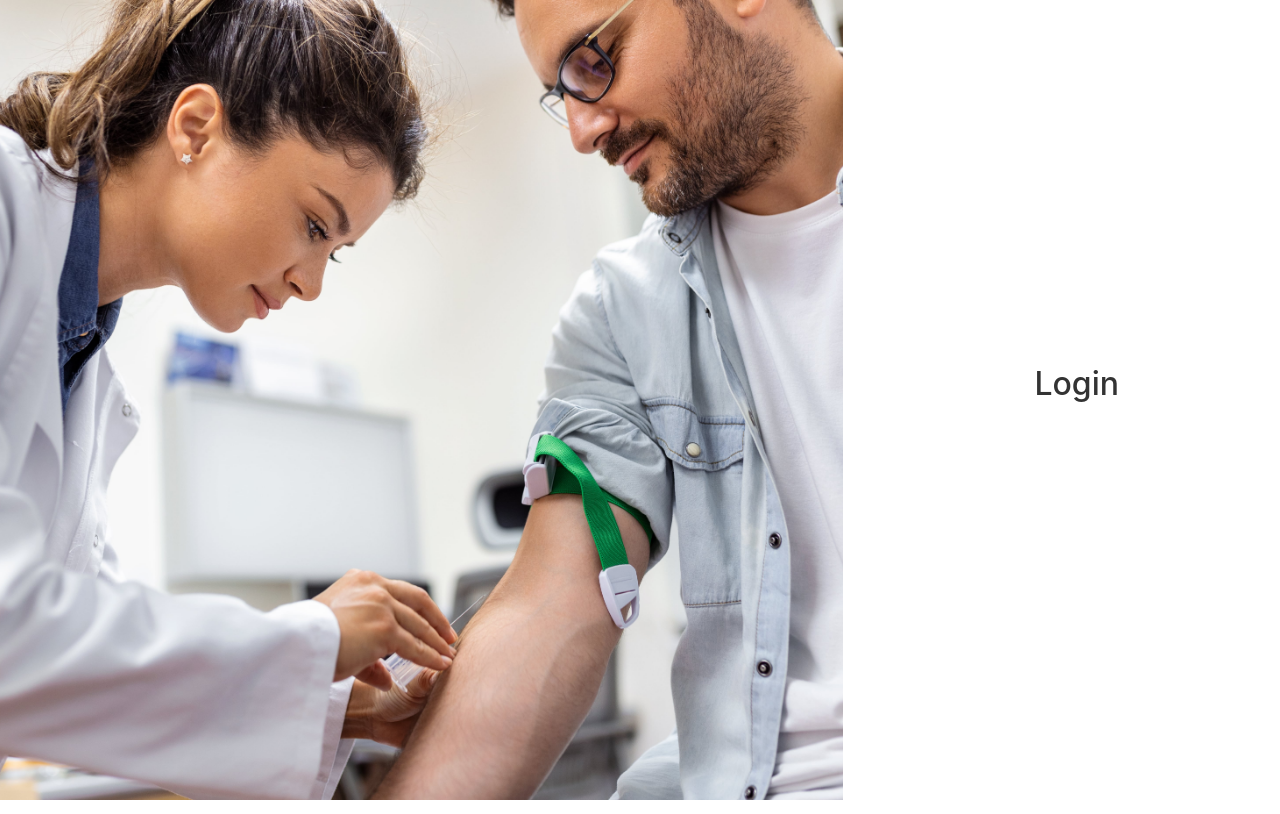
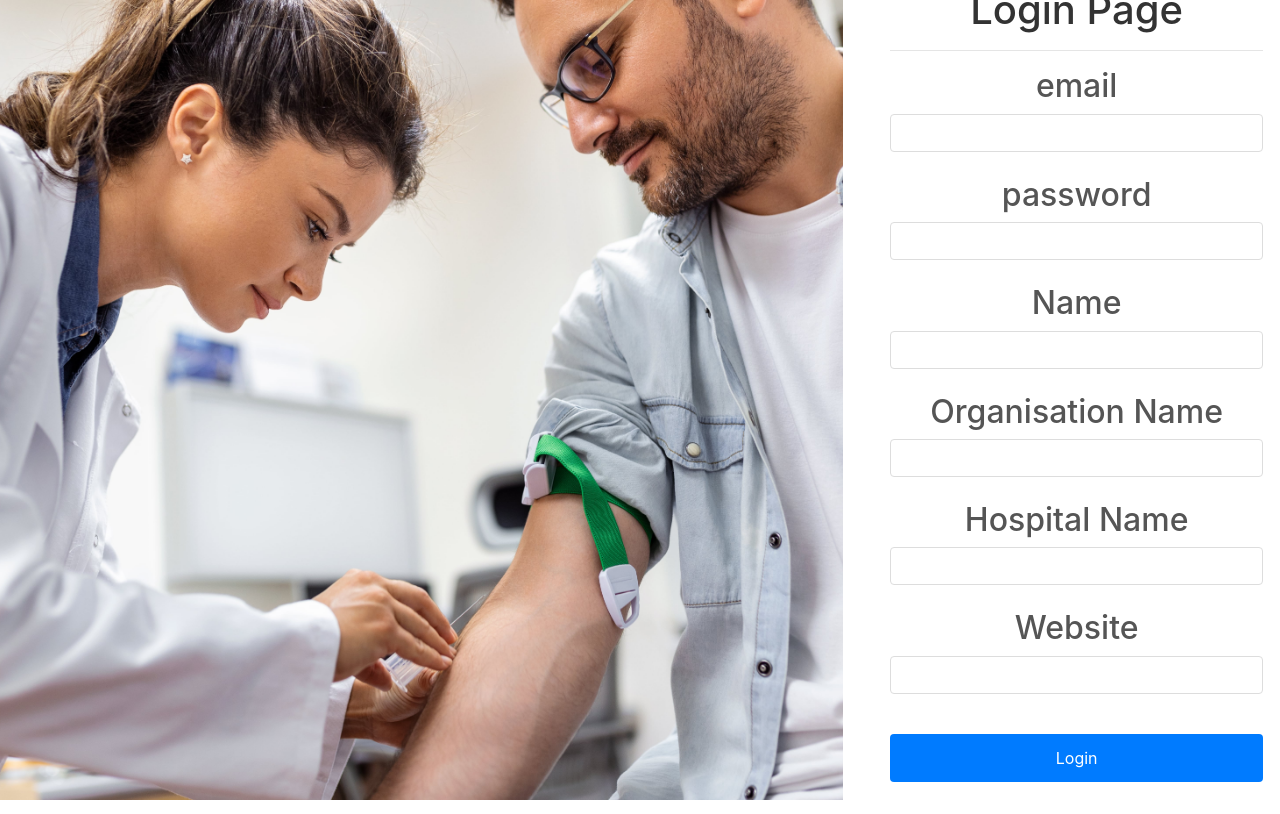
Before and after one commit to cjffcnx/Final-project, a React (Create React App) app in the folder client/: page /login in a window 1280 px wide. Built offline with nearby package versions, Linux system fonts and the light colour scheme.

Commit message:
Added code for form

```diff
--- a/client/src/components/shared/Form.js
+++ b/client/src/components/shared/Form.js
@@ -1,22 +1,81 @@
-import {useState} from 'react'
-import InputType from './inputType'
+import { useState } from 'react'
+import InputType from './InputType'
 
-const Form = () => {
+const Form = ({ submitBtn, formTitle }) => {
 
-    const [email,setEmail]=useState('');
-    const [password,setPassword]=useState('');
+  const [email, setEmail] = useState('');
+  const [password, setPassword] = useState('');
+  const [role, setRole] = useState('donar');
+  const [name, setName] = useState('');
+  const [organisationName, setOrganisationName] = useState('');
+  const [hospitalName, setHospitalName] = useState('');
+
+  const [website, setWebsite] = useState('');
+
+  const [address, setAddress] = useState('');
+  const [phone, setPhone] = useState('');
+
+
   return (
     <div>
-    <h1 className='text-center'>Login Page</h1>
-    <hr/>
+      <h1 className='text-center'>{formTitle}</h1>
+      <hr />
+      <form>
         <InputType labelText={'email'}
           labelFor={'forEmail'}
           inputType={'email'}
           name={'email'}
           value={email}
-      onChange={(e)=>setEmail(e.target.value)}
+          onChange={(e) => setEmail(e.target.value)}
+        />
+        <InputType labelText={'password'}
+          labelFor={'forPassword'}
+          inputType={'password'}
+          name={'password'}
+          value={password}
+          onChange={(e) => setPassword(e.target.value)}
+        />
+        <InputType labelText={'Name'}
+          labelFor={'forName'}
+          inputType={'text'}
+          name={'name'}
+          value={name}
+          onChange={(e) => setName(e.target.value)}
         />
 
+        <InputType labelText={'Organisation Name'}
+          labelFor={'forOrganisationName'}
+          inputType={'text'}
+          name={'organisationName'}
+          value={organisationName}
+          onChange={(e) => setOrganisationName(e.target.value)}
+        />
+
+        <InputType labelText={'Hospital Name'}
+          labelFor={'forHospitalName'}
+          inputType={'text'}
+          name={'hospitalName'}
+          value={hospitalName}
+          onChange={(e) => setHospitalName(e.target.value)}
+        />
+
+        <InputType labelText={'Website'}
+          labelFor={'forWebsite'}
+          inputType={'text'}
+          name={'website'}
+          value={website}
+          onChange={(e) => setWebsite(e.target.value)}
+        />
+
+
+
+
+        <div className="d-flex">
+          <button type='submit' className="btn btn-primary">
+            {submitBtn}
+          </button>
+        </div>
+      </form>
     </div>
   )
 }
--- a/client/src/pages/auth/Login.js
+++ b/client/src/pages/auth/Login.js
@@ -1,4 +1,5 @@
 import React from 'react'
+import Form from '../../components/shared/Form'
 
 
 const Login = () => {
@@ -12,7 +13,7 @@
 
                 <div className="col-md-4 form-container">
                     <div className="login-form">
-                        <h2>Login</h2>
+                        <h2><Form formTitle={'Login Page'} submitBtn={'Login'} /></h2>
 
                     </div>
                 </div>
--- a/client/src/pages/auth/Register.js
+++ b/client/src/pages/auth/Register.js
@@ -1,8 +1,19 @@
 import React from 'react'
+import Form from '../../components/shared/Form'
 
 const Register = () => {
   return (
-    <div>Register</div>
+    <>
+      <div className="row g-0">
+        <div className="col-md-8 form-banner">
+          <img src='./assets/images/banner2.jpg' alt="registerImage"></img>
+        </div>
+
+        <div className='col-md-4 form-container'>
+          <Form formTitle={'Register Page'} submitBtn={'Register'} />
+        </div>
+      </div>
+    </>
   )
 }
 
```
Also changed, not shown: 1 other file (tests, documents, lock files or other folders). Lines whose indentation alone changed are shown as unchanged.
